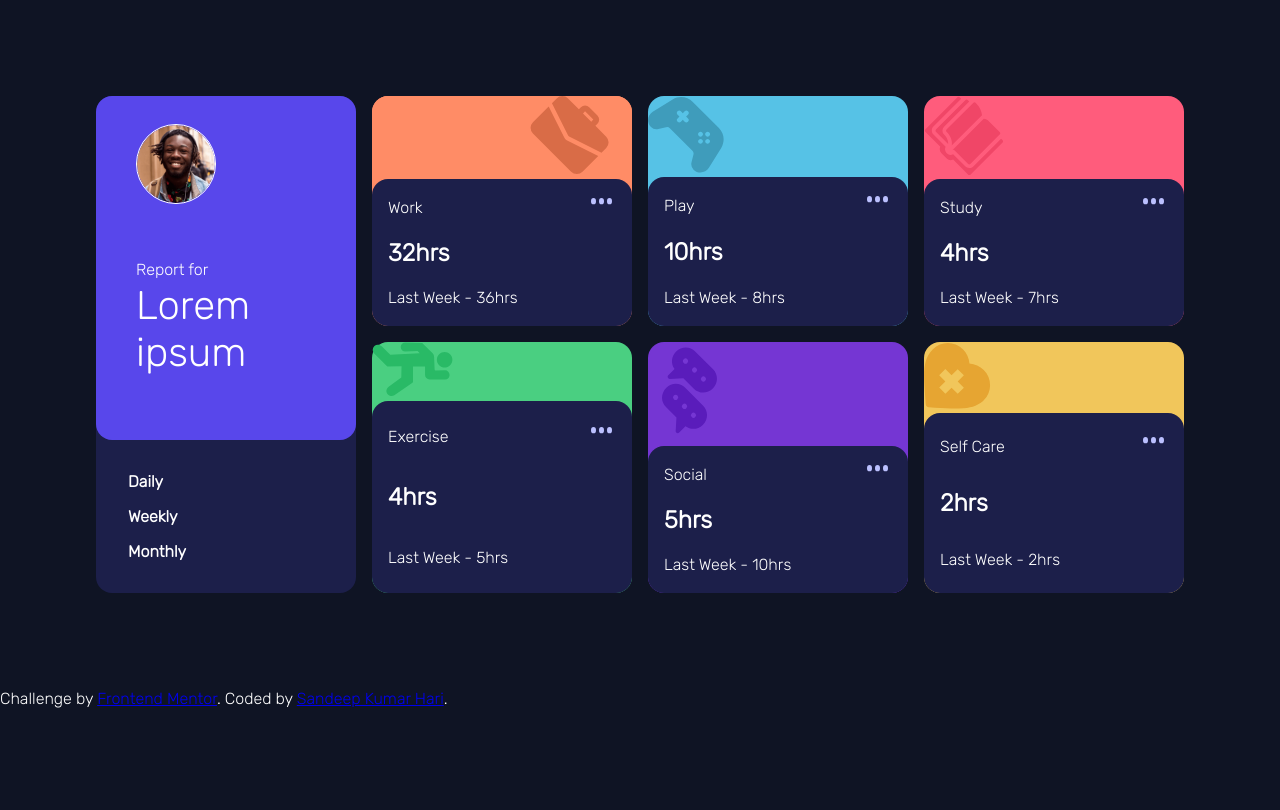
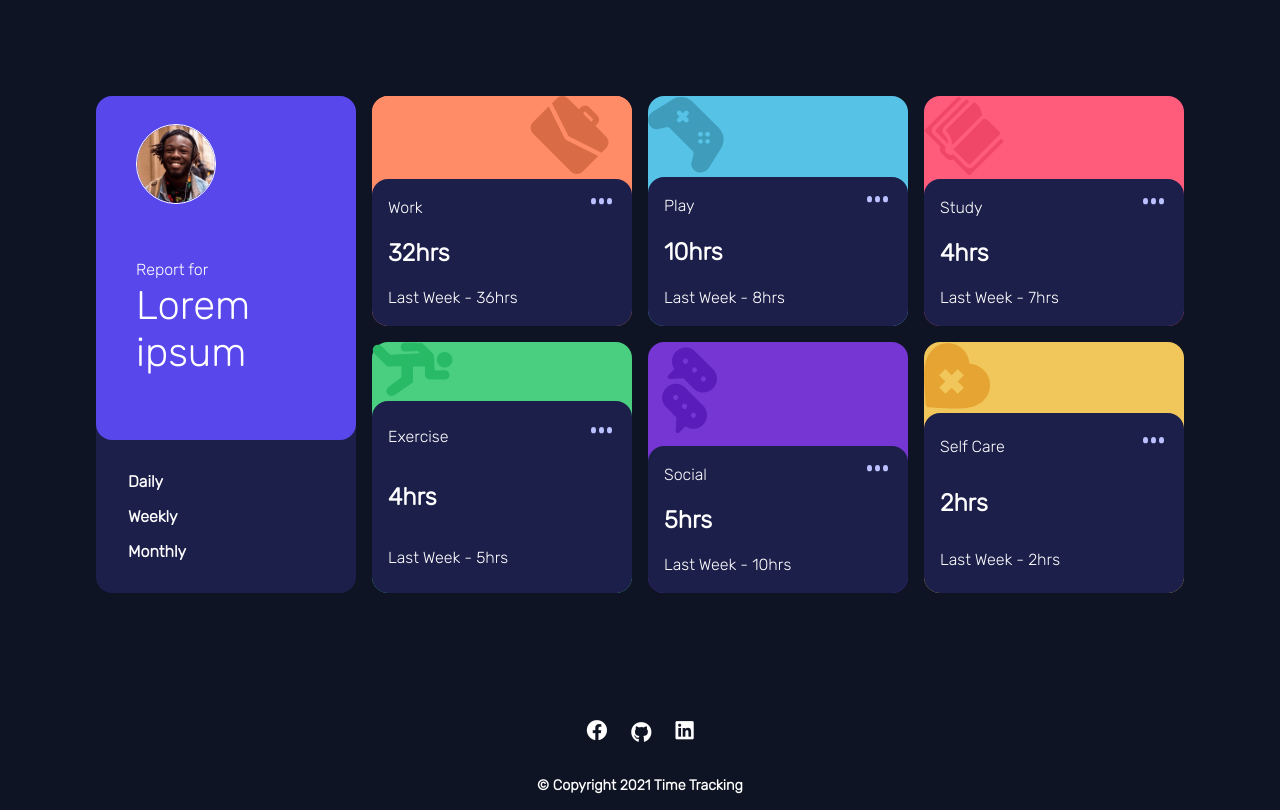
Before and after one commit to SandeepKumar1997/Time-Tracking-Dashboard, a plain HTML site: page index.html in a window 1280 px wide. Drawn offline with Linux system fonts and the light colour scheme.

Commit message:
Version 2 : Flexbox Designing is added to the footer

```diff
--- a/index.html
+++ b/index.html
@@ -1,13 +1,18 @@
 <!DOCTYPE html>
 <html lang="en">
+
 <head>
   <meta charset="UTF-8">
-  <meta name="viewport" content="width=device-width, initial-scale=1.0"> <!-- displays site properly based on user's device -->
+  <meta name="viewport" content="width=device-width, initial-scale=1.0">
+  <!-- displays site properly based on user's device -->
 
   <link rel="icon" type="image/png" sizes="32x32" href="./images/favicon-32x32.png">
   <link rel="stylesheet" href="style.css">
-  <title>Frontend Mentor | Time tracking dashboard</title>
+  <link rel="stylesheet" href="https://pro.fontawesome.com/releases/v5.10.0/css/all.css"
+    integrity="sha384-AYmEC3Yw5cVb3ZcuHtOA93w35dYTsvhLPVnYs9eStHfGJvOvKxVfELGroGkvsg+p" crossorigin="anonymous" />
+  <title>Time tracking dashboard</title>
 </head>
+
 <body>
 
   <div class="container">
@@ -139,9 +144,16 @@
     <!-- container for cards -->
   </div>
 
-  <div class="attribution">
-    Challenge by <a href="https://www.frontendmentor.io?ref=challenge" target="_blank">Frontend Mentor</a>.
-    Coded by <a href="#">Sandeep Kumar Hari</a>.
-  </div>
+  <footer>
+    <div class="attribution">
+      <div class="social-icons">
+        <i class="social-icon fab fa-facebook"></i>
+        <a href="https://github.com/SandeepKumar1997" target="_blank"><i class="social-icon fab fa-github"></i></a>
+        <i class="social-icon fab fa-linkedin"></i>
+      </div>
+      <p>© Copyright 2021 Time Tracking</p>
+    </div>
+  </footer>
 </body>
+
 </html>
--- a/style.css
+++ b/style.css
@@ -240,3 +240,30 @@ transform: translateX(200%);
  flex-direction: column;
  /* margin-inline: 1rem; */
 }
+
+/* footer styling */
+
+.attribution{
+display: flex;
+gap: 2rem;
+align-items: center;
+flex-direction: column;
+padding: 1rem;
+}
+
+.attribution .social-icons{
+  display: flex;
+  gap: 1.5rem;
+  font-size: 1.3rem;
+  padding-top: 1rem;
+}
+
+.attribution .social-icons a{
+  text-decoration: none;
+  color: white;
+}
+
+.attribution p{
+  font-size: 0.9rem;
+  font-weight: bold;
+}
```
